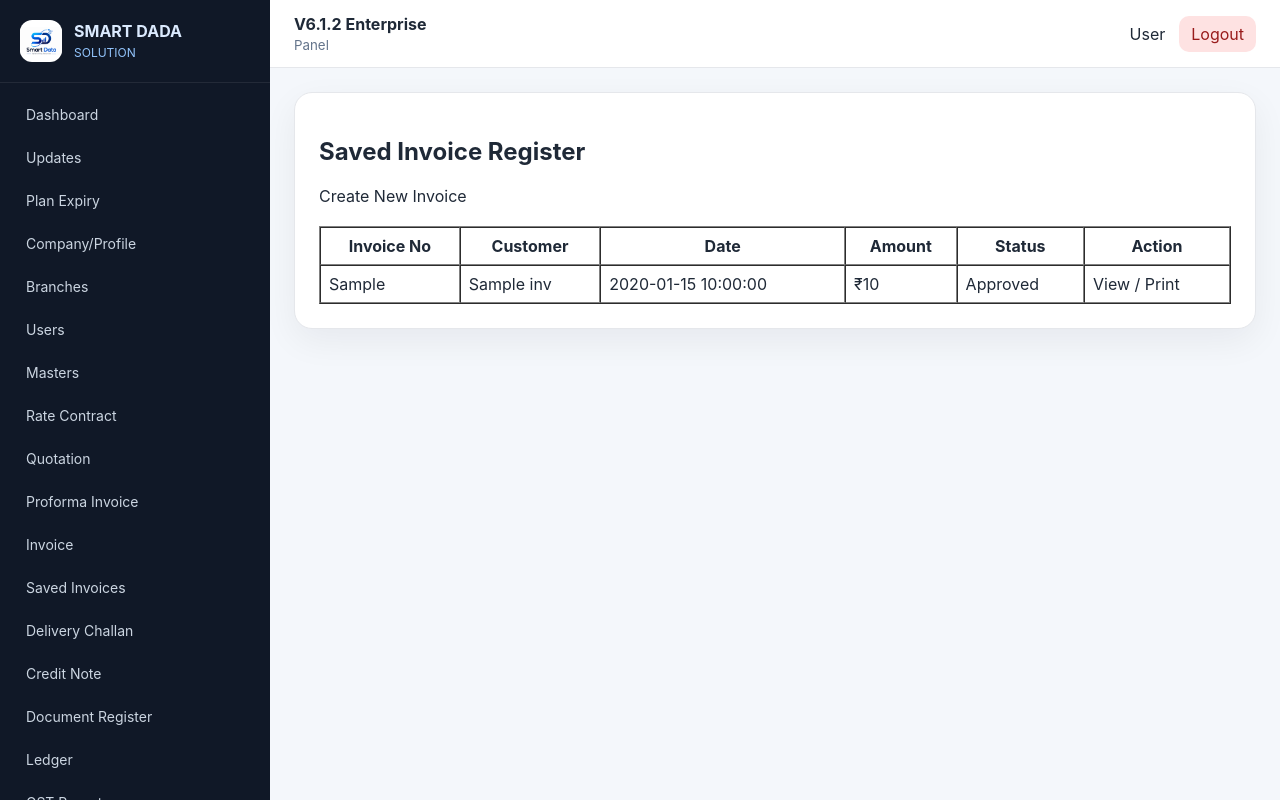
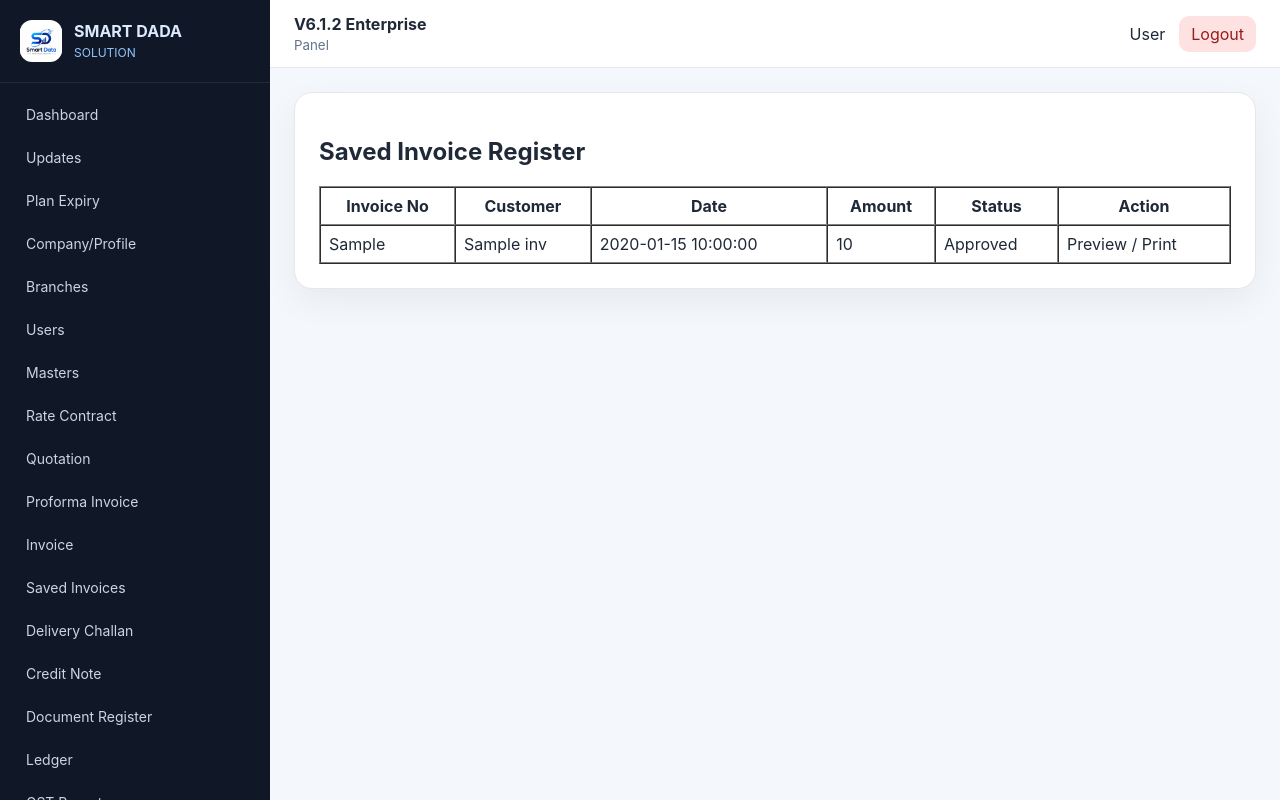
Before and after one commit to dsanjib174-sketch/SD_Invoice_V6_1_2_Enterprise, a Flask app: template app/templates/documents/invoice_register.html in a window 1280 px wide. Run offline with Flask 3, Linux system fonts and the light colour scheme; the template is opened without the code that fills it: most values are stand-ins (such as "Sample title", 1, 10 or a date in 2020).

Commit message:
Update invoice_register.html

```diff
--- a/app/templates/documents/invoice_register.html
+++ b/app/templates/documents/invoice_register.html
@@ -2,21 +2,30 @@
 {% block content %}
 <section>
 <h2>Saved Invoice Register</h2>
-<a class="button-link" href="/invoice">Create New Invoice</a>
-<br><br>
+
 <table border="1" cellpadding="8" cellspacing="0" width="100%">
-<tr><th>Invoice No</th><th>Customer</th><th>Date</th><th>Amount</th><th>Status</th><th>Action</th></tr>
+<tr>
+<th>Invoice No</th>
+<th>Customer</th>
+<th>Date</th>
+<th>Amount</th>
+<th>Status</th>
+<th>Action</th>
+</tr>
+
 {% if invoices %}
-  {% for inv in invoices %}
-  <tr>
-    <td>{{ inv.invoice_no }}</td>
-    <td>{{ inv.customer_name }}</td>
-    <td>{{ inv.document_date or inv.created_at }}</td>
-    <td>₹{{ inv.grand_total }}</td>
-    <td>{{ inv.status }}</td>
-    <td><a href="/invoice/preview/{{ inv.id }}">View / Print</a></td>
-  </tr>
-  {% endfor %}
+{% for i in invoices %}
+<tr>
+<td>{{ i.invoice_no }}</td>
+<td>{{ i.customer_name }}</td>
+<td>{{ i.created_at }}</td>
+<td>{{ i.grand_total }}</td>
+<td>{{ i.status }}</td>
+<td>
+<a href="/invoice/preview/{{ i.id }}">Preview / Print</a>
+</td>
+</tr>
+{% endfor %}
 {% else %}
 <tr><td colspan="6">No invoices found.</td></tr>
 {% endif %}
```
